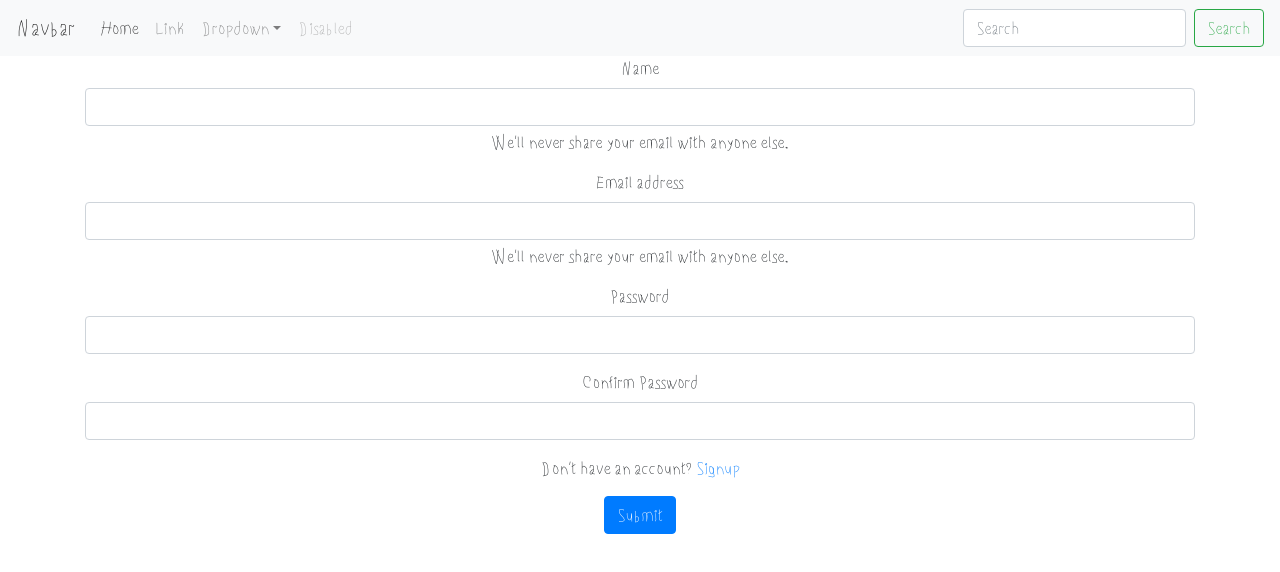
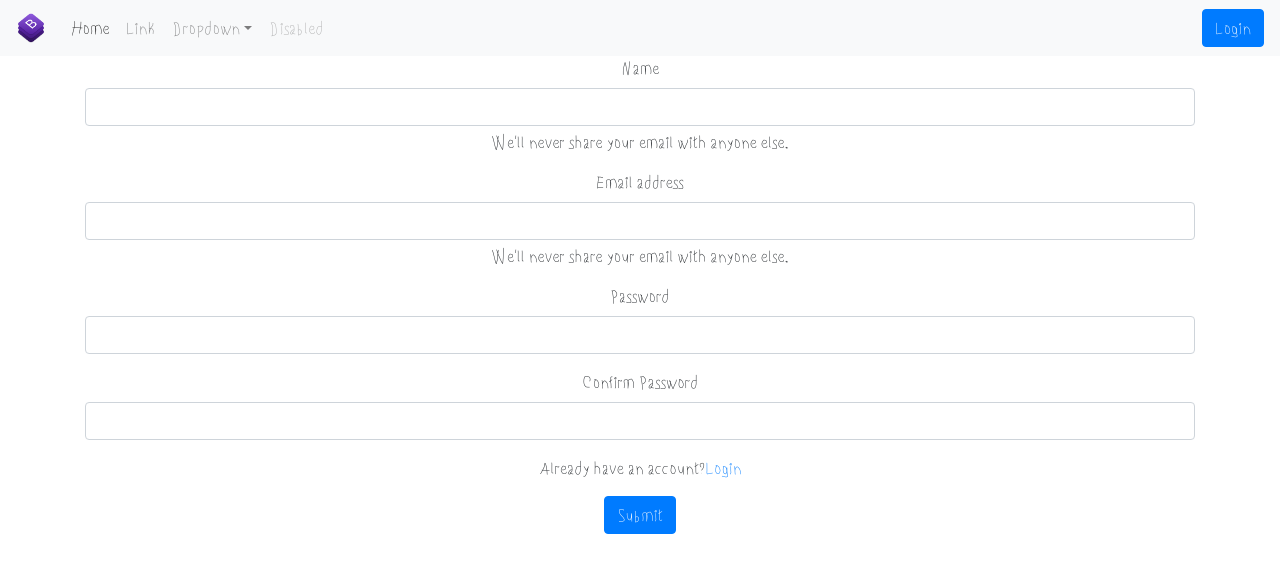
Before and after one commit to charbelsako/cars-rental-system, a React (Create React App) app: page /signup in a window 1280 px wide. Shown: the top 572 px of the page. Built offline with nearby package versions, Linux system fonts and the light colour scheme.

Commit message:
Added context to authentication

```diff
--- a/package.json
+++ b/package.json
@@ -6,7 +6,6 @@
     "@testing-library/jest-dom": "^5.11.4",
     "@testing-library/react": "^11.1.0",
     "@testing-library/user-event": "^12.1.10",
-    "Validator": "^1.1.4",
     "axios": "^0.23.0",
     "react": "^17.0.2",
     "react-dom": "^17.0.2",
--- a/public/index.html
+++ b/public/index.html
@@ -40,5 +40,11 @@
       To begin the development, run `npm start` or `yarn start`.
       To create a production bundle, use `npm run build` or `yarn build`.
     -->
+  <script src="https://code.jquery.com/jquery-3.2.1.slim.min.js"
+    integrity="sha384-KJ3o2DKtIkvYIK3UENzmM7KCkRr/rE9/Qpg6aAZGJwFDMVNA/GpGFF93hXpG5KkN" crossorigin="anonymous"></script>
+  <script src="https://cdnjs.cloudflare.com/ajax/libs/popper.js/1.12.9/umd/popper.min.js"
+    integrity="sha384-ApNbgh9B+Y1QKtv3Rn7W3mgPxhU9K/ScQsAP7hUibX39j7fakFPskvXusvfa0b4Q" crossorigin="anonymous"></script>
+  <script src="https://maxcdn.bootstrapcdn.com/bootstrap/4.0.0/js/bootstrap.min.js"
+    integrity="sha384-JZR6Spejh4U02d8jOt6vLEHfe/JQGiRRSQQxSfFWpi1MquVdAyjUar5+76PVCmYl" crossorigin="anonymous"></script>
   </body>
 </html>
--- a/src/App.js
+++ b/src/App.js
@@ -1,9 +1,10 @@
-import React from "react";
+import React, { useState } from "react";
 import CardView from "./components/CardView";
 import Header from "./components/Header";
 import { BrowserRouter as Router, Switch, Route } from "react-router-dom";
 import Login from "./components/Login";
 import Signup from "./components/Signup";
+import AuthContext from "./context/auth";
 
 function App() {
   const cars = [
@@ -64,11 +65,19 @@ function App() {
     },
   ];
 
+  const [authenticated, setAuthenticated] = useState(false);
+
   return (
     <div className="App text-center">
+      <Router>
+        <AuthContext.Provider
+          value={{
+            setAuthenticated: setAuthenticated,
+            authenticated: authenticated,
+          }}
+        >
           <Header />
           <div className="container">
-        <Router>
             <Switch>
               <Route path="/dashboard">
                 <CardView cars={cars} />
@@ -80,8 +89,9 @@ function App() {
                 <Signup />
               </Route>
             </Switch>
+          </div>
+        </AuthContext.Provider>
       </Router>
-      </div>
     </div>
   );
 }
--- a/src/components/CardView.js
+++ b/src/components/CardView.js
@@ -1,9 +1,16 @@
-import React from "react";
+import React, { useContext } from "react";
 import Card from "./Card";
 import { Carousel } from "react-responsive-carousel";
 import "react-responsive-carousel/lib/styles/carousel.min.css"; // requires a loader
+import { Redirect } from "react-router";
+import AuthContext from "../context/auth";
 
 const CardView = (props) => {
+  const { authenticated } = useContext(AuthContext);
+
+  if (!authenticated) {
+    return <Redirect to="login" />;
+  }
   return (
     <Carousel>
       {props.cars.map((car) => (
--- a/src/components/Header.js
+++ b/src/components/Header.js
@@ -1,10 +1,23 @@
-import React from "react";
+import React, { useContext } from "react";
+import image from "../assets/bootstrap.png";
+import { Link } from "react-router-dom";
+import AuthContext from "../context/auth";
 
 const Header = () => {
+  const { authenticated, setAuthenticated } = useContext(AuthContext);
+
+  const logout = () => setAuthenticated(false);
+
   return (
     <nav className="navbar navbar-expand-lg navbar-light bg-light">
-      <a className="navbar-brand" href="#!">
-        Navbar
+      <a className="navbar-brand" href="/dashboard">
+        <img
+          src={image}
+          width="30"
+          height="30"
+          className="d-inline-block align-top"
+          alt=""
+        />
       </a>
       <button
         className="navbar-toggler"
@@ -61,20 +74,16 @@ const Header = () => {
             </a>
           </li>
         </ul>
-        <form className="form-inline my-2 my-lg-0">
-          <input
-            className="form-control mr-sm-2"
-            type="search"
-            placeholder="Search"
-            aria-label="Search"
-          />
-          <button
-            className="btn btn-outline-success my-2 my-sm-0"
-            type="submit"
-          >
-            Search
+        {/* Add the login button and logout */}
+        {authenticated ? (
+          <button onClick={logout} className="btn btn-danger">
+            Logout
           </button>
-        </form>
+        ) : (
+          <Link to="login" className="btn btn-primary">
+            Login
+          </Link>
+        )}
       </div>
     </nav>
   );
--- a/src/components/Login.js
+++ b/src/components/Login.js
@@ -1,12 +1,15 @@
 import axios from "axios";
-import React, { useState } from "react";
+import React, { useState, useContext } from "react";
 import { Link, Redirect } from "react-router-dom";
+import AuthContext from "../context/auth";
+import { validateEmail } from "./utils";
 
 const Login = (props) => {
   const [email, setEmail] = useState("");
   const [password, setPassword] = useState("");
   const [error, setError] = useState("");
-  const [authenticated, setAuthenticated] = useState(false);
+
+  const { setAuthenticated, authenticated } = useContext(AuthContext);
 
   const onEmailChange = (e) => {
     setEmail(e.target.value);
@@ -19,9 +22,7 @@ const Login = (props) => {
   const login = async (e) => {
     e.preventDefault();
 
-    const reg = /[a-z._]{1}[a-z0-9]*@[a-z0-9].[a-z.]/gi;
-    if (!email.match(reg)) {
-      console.log("match");
+    if (!validateEmail(email)) {
       setError("Please enter a valid email");
       return false;
     }
@@ -39,6 +40,7 @@ const Login = (props) => {
       console.log(loginResult);
       setError("");
       // redirect to landing page
+      console.log(setAuthenticated);
       setAuthenticated(true);
     } catch (e) {
       console.log(e.message);
--- a/src/components/Signup.js
+++ b/src/components/Signup.js
@@ -30,9 +30,10 @@ const Login = () => {
   const signup = async (e) => {
     e.preventDefault();
 
-    const match = validateEmail(e.target.value);
+    const match = validateEmail(email);
     if (!match) {
       setError("Please enter a valid email");
+      return false;
     }
 
     if (email === "" || password === "") {
@@ -119,8 +120,8 @@ const Login = () => {
           />
         </div>
         <div className="mb-3">
-          Don't have an account?
-          <Link to="signup"> Signup</Link>
+          Already have an account?
+          <Link to="login">Login</Link>
         </div>
         <div className="mb-3">
           <p className="alert-danger">{error}</p>
--- a/src/components/utils.js
+++ b/src/components/utils.js
@@ -1,7 +1,4 @@
-import Validator from "Validator";
-
 export const validateEmail = (email) => {
-  Validator.isEmail(email);
   const reg = /[a-z._]{1}[a-z0-9]*@[a-z0-9].[a-z.]/gi;
   return email.match(reg);
 };
--- /dev/null
+++ b/src/context/auth.js
@@ -0,0 +1,8 @@
+import React from "react";
+
+const AuthContext = React.createContext({
+  authenticated: false,
+  setAuthenticated: (auth) => {},
+});
+
+export default AuthContext;
```
Also changed, not shown: src/assets/bootstrap.png (added), 1 other file (tests, documents, lock files or other folders). Lines whose indentation alone changed are shown as unchanged.
